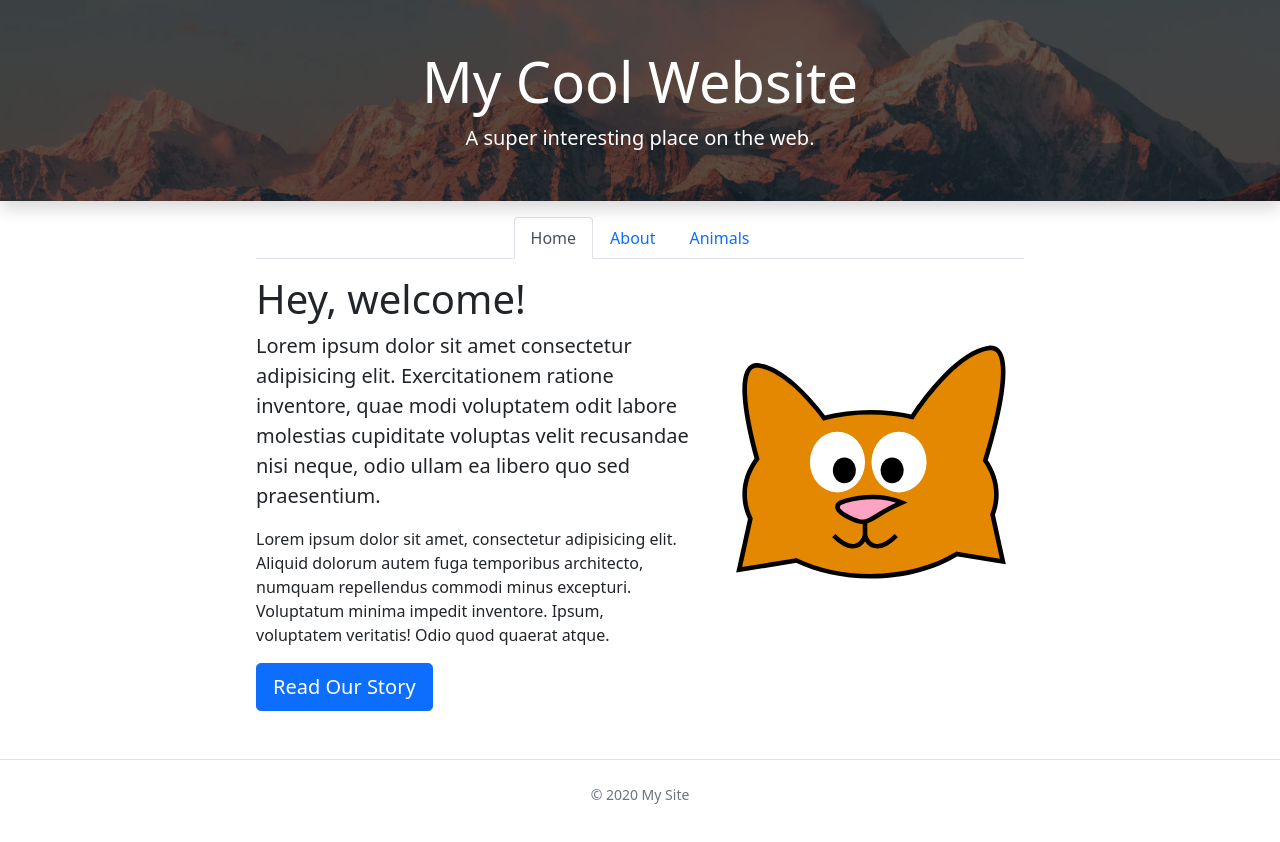
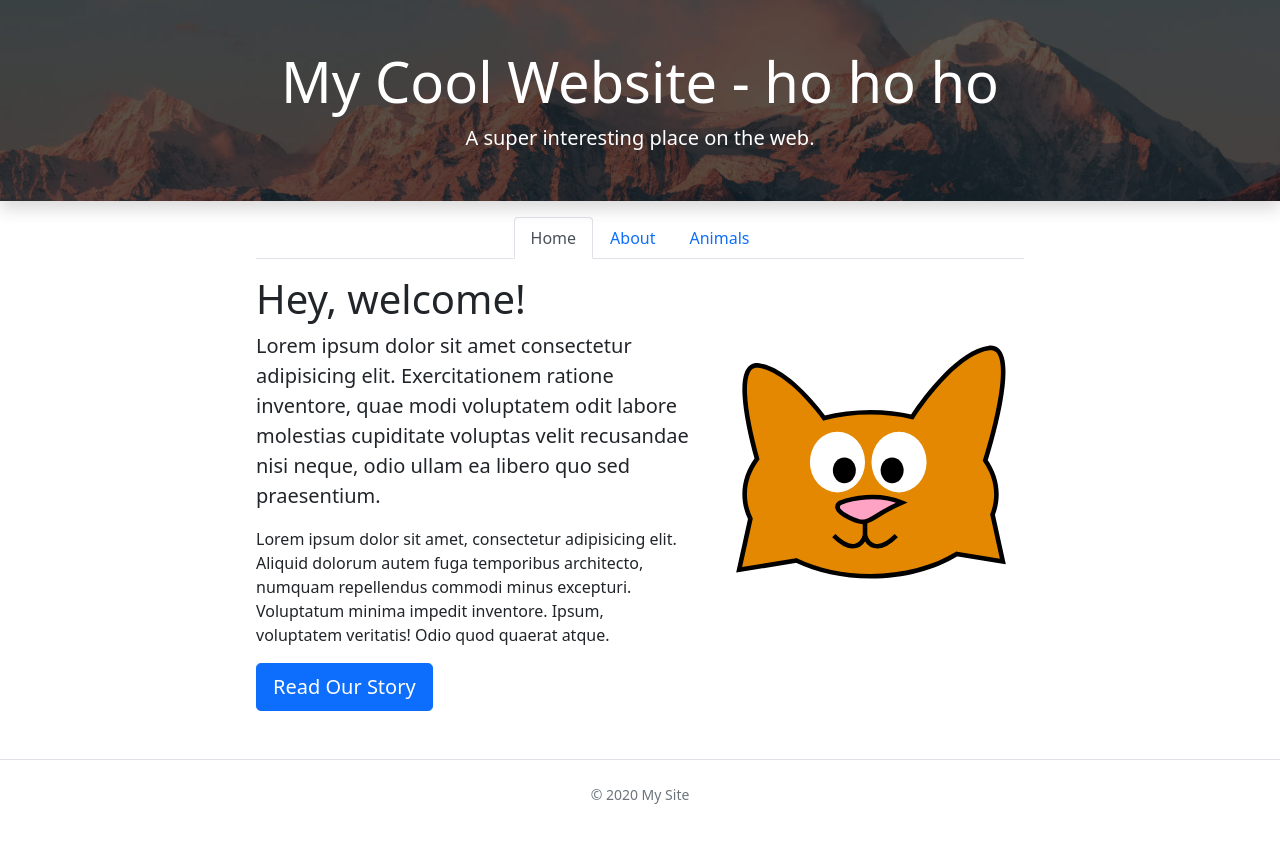
Before and after one commit to anononyme/my-example-site, a plain HTML site: page index.html in a window 1280 px wide. Drawn offline with nearby package versions, Linux system fonts and the light colour scheme.

Commit message:
update h1 index

```diff
--- a/index.html
+++ b/index.html
@@ -8,7 +8,7 @@
   </head>
   <body>
     <div class="my-bg-photo bg-secondary text-white py-5 text-center shadow">
-      <h1 class="display-4">My Cool Website</h1>
+      <h1 class="display-4">My Cool Website - ho ho ho</h1>
       <p class="lead mb-0">A super interesting place on the web.</p>
     </div>
 
```
